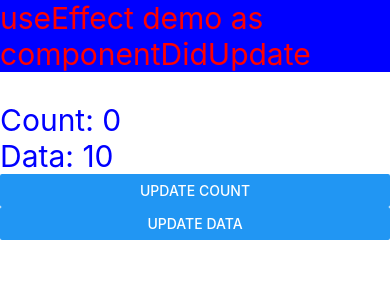
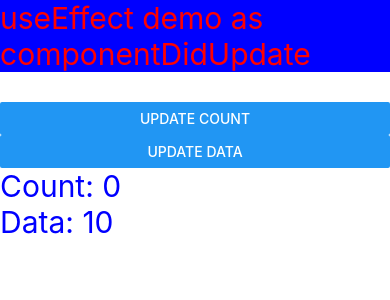
Before and after one commit to ashimaakash03/react-native-series, a React Native app: screen / in a window 390 px wide. Shown: the top 300 px of the page. Built offline with nearby package versions, Linux system fonts and the light colour scheme.

Commit message:
demonstrated the useEffect hook on selected props

```diff
--- a/App.tsx
+++ b/App.tsx
@@ -6,23 +6,43 @@ const App = (): React.JSX.Element =>{
     const[count, setCount]= useState(0);
     const[data, setData]= useState(10);
 
-        useEffect(()=>{
-            console.warn("Count Updated...")
-        }, [count])
-        useEffect(()=>{
-            console.warn("Data Updated...")
-        },[data]);
+//         useEffect(()=>{
+//             console.warn("Count Updated...")
+//         }, [count])
+//         useEffect(()=>{
+//             console.warn("Data Updated...")
+//         },[data]);
+
     return(
         <View>
             <Text style={{color:'#f00', backgroundColor:'#00f', fontSize:30, marginBottom:30}}>
                 useEffect demo as componentDidUpdate
             </Text>
-            <Text style={{color:'#00f',fontSize:30}}>Count: {count}</Text>
-            <Text style={{color:'#00f',fontSize:30}}>Data: {data}</Text>
+            {/*<Text style={{color:'#00f',fontSize:30}}>Count: {count}</Text>
+            <Text style={{color:'#00f',fontSize:30}}>Data: {data}</Text>*/}
             <Button title='Update Count' onPress={()=> setCount(count+1)}/>
             <Button title='Update Data' onPress={()=> setData(data+1)}/>
+
+            <User info={{count,data}}/>
         </View>
     )
 }
 
+const User= ({info}): React.JSX.Element =>{
+
+    useEffect(()=>{
+        console.warn("Call when data will update")
+    },[info.data])
+    useEffect(()=>{
+        console.warn("Call when count will update")
+    }, [info.count])
+    return (
+        <View>
+                <Text style={{color:'#00f',fontSize:30}}>Count: {info.count}</Text>
+                    <Text style={{color:'#00f',fontSize:30}}>Data: {info.data}</Text>
+
+                </View>
+    )
+}
+
 export default App;
```
